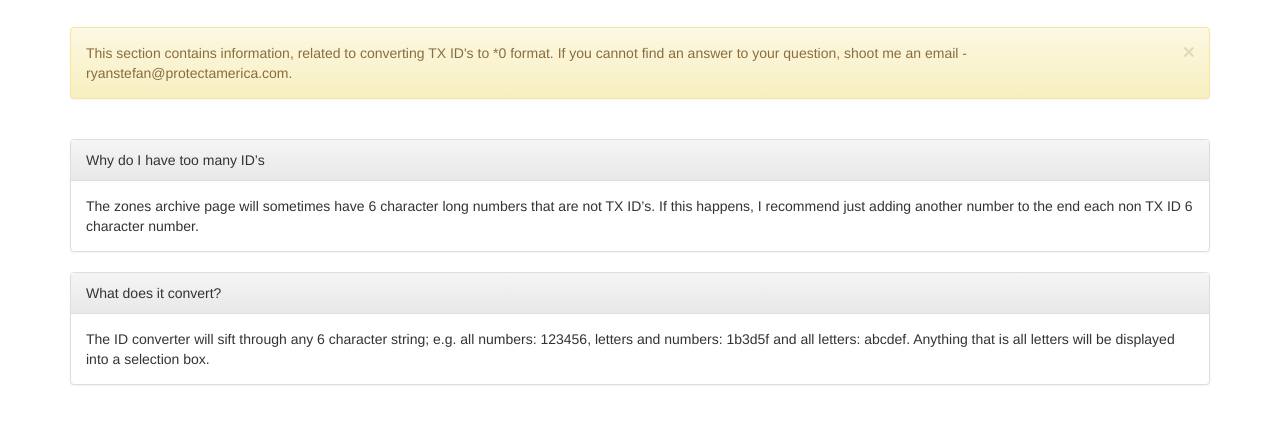
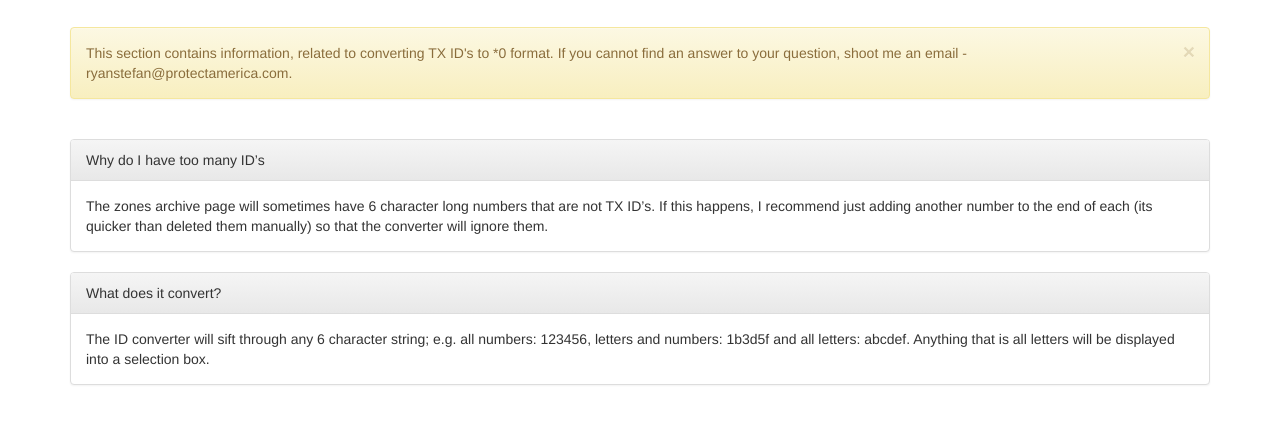
Before and after one commit to dashw00d/pa-id-converter, a Flask app: page /help in a window 1280 px wide. Shown: the part 238-662 px from the top of the page. Run offline with Flask 2, Linux system fonts and the light colour scheme; some libraries are stand-ins or nearby versions.

Commit message:
added text

```diff
--- a/templates/help.html
+++ b/templates/help.html
@@ -59,7 +59,7 @@
 
     <div class="panel panel-default">
     <div class="panel-heading">Why do I have too many ID’s</div>
-    <div class="panel-body">The zones archive page will sometimes have 6 character long numbers that are not TX ID’s. If this happens, I recommend just adding another number to the end each non TX ID 6 character number.</div>
+    <div class="panel-body">The zones archive page will sometimes have 6 character long numbers that are not TX ID’s. If this happens, I recommend just adding another number to the end of each (its quicker than deleted them manually) so that the converter will ignore them.</div>
   </div>
 
   <div class="panel panel-default">
```
